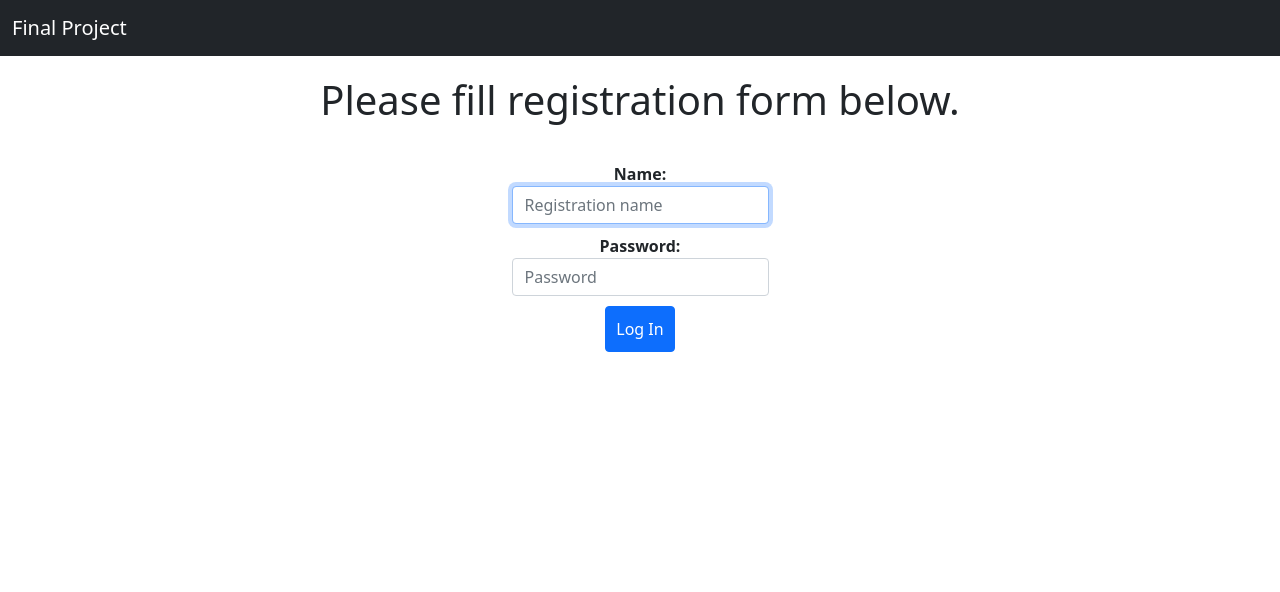
After one commit to Eimantas93/TM, a Flask app: page /login in a window 1280 px wide. The commit adds this page. Shown: the top 592 px of the page. Run offline with Flask 2, Linux system fonts and the light colour scheme.

Commit message:
Some more templates
Registration and Login templates with some CSS

```diff
--- a/application.py
+++ b/application.py
@@ -8,8 +8,8 @@ con = connection.cursor()
 
 
 @app.route("/")
-def hello():
-    return render_template("layout.html")
+def index():
+    return render_template("index.html")
 
 
 @app.route("/register", methods=["POST"])
@@ -21,3 +21,7 @@ def register():
 
     connection.commit()
     connection.close()
+
+@app.route("/login")
+def login():
+    return render_template("login.html")
--- a/static/styles.css
+++ b/static/styles.css
@@ -7,3 +7,32 @@ footer {
     color: white;
     text-align: center;
 }
+
+.pageTitle {
+    padding: 20px;
+    text-align: center;
+}
+
+.form-control
+{
+    /* center form controls */
+    display: inline-block;
+    /* override Bootstrap's 100% width for form controls */
+    width: auto;
+}
+
+main
+{
+    /* center contents */
+    text-align: center;
+}
+
+label {
+    font-weight: bold;
+    padding-top: 10px;
+}
+
+.btn{
+    padding: 10px;
+    margin-top: 10px;
+}
--- a/templates/layout.html
+++ b/templates/layout.html
@@ -22,7 +22,7 @@
     <link href="/static/styles.css" rel="stylesheet">
     <!-- JS main file -->
     <script src="{{ url_for('static', filename='script.js') }}"></script>
-    <title>Hello, world! {% block title %}{% endblock %}</title>
+    <title>{% block title %}{% endblock %}</title>
   </head>
   <body>
 
@@ -71,7 +71,6 @@
             {% endif %} -->
         </div>
       </nav>
-      <h1>Final Project</h1>
     <main>
         {% block main %}{% endblock %}
     </main>
--- /dev/null
+++ b/templates/login.html
@@ -0,0 +1,20 @@
+{% extends "layout.html" %}
+
+{% block title %}
+    Registration Form
+{% endblock %}
+
+{% block main %}
+<h1 class="pageTitle"> Please fill registration form below. </h1>
+<form action="/register" method="post">
+    <label>Name: </label>
+    <div class="form-group">
+      <input autocomplete="off" type="text" class="form-control" placeholder="Registration name" name="firstName" autofocus required>
+    </div>
+    <label>Password:  </label>
+    <div class="form-group">
+      <input autocomplete="off" type="password" class="form-control" placeholder="Password" name="password" required>
+    </div>
+    <button class="btn btn-primary" type="submit">Log In</button>
+  </form>
+{% endblock %}
```
Also changed, not shown: templates/index.html (added, +9 -0 lines), templates/register.html (added, +36 -0 lines), example.db (added), static/script.js (added).
